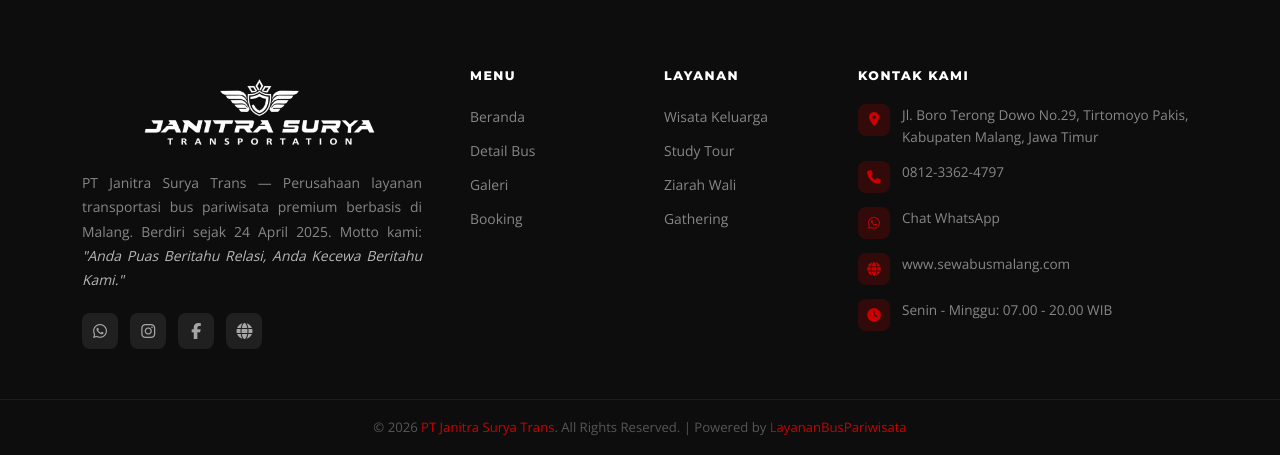
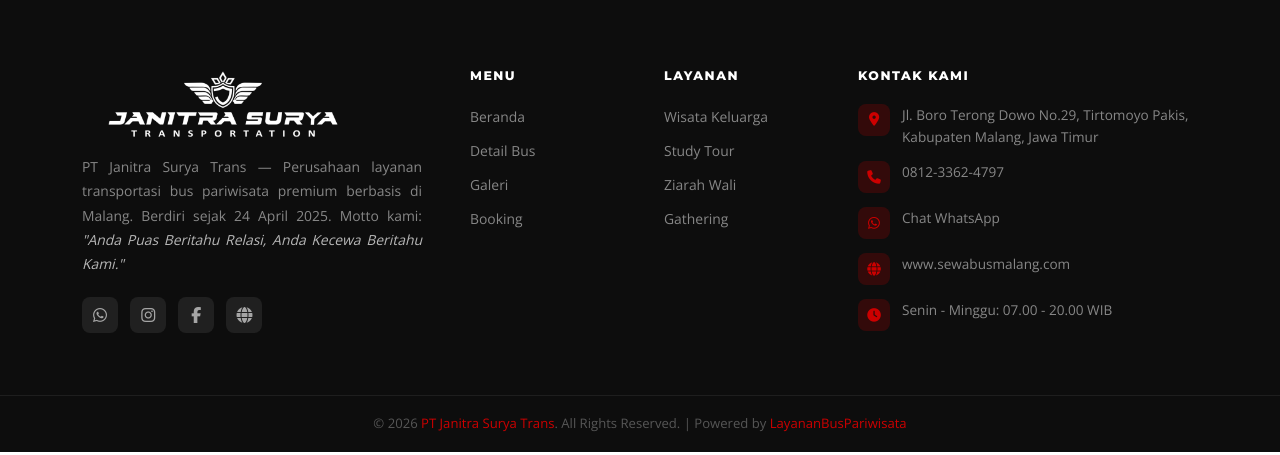
Before and after one commit to l200240164-galihwikuu/janitra_trans, a PHP site: page /index.php in a window 1280 px wide. Shown: the part 5522-5977 px from the top of the page. Run offline with PHP 8.4, Linux system fonts and the light colour scheme.

Commit message:
Simplify logo display in footer by removing unnecessary wrapper elements

```diff
--- a/includes/footer.php
+++ b/includes/footer.php
@@ -11,11 +11,7 @@ $wa_msg = urlencode('Halo PT Janitra Surya Trans, saya ingin menanyakan informas
 
             <!-- Brand -->
             <div class="col-lg-4 col-md-6">
-                <div style="display:flex;justify-content:center;align-items:center;margin-bottom:14px;">
-                    <div style=border-radius:10px;padding:8px 12px;display:flex;align-items:center;gap:8px;">
-                        <img src="assets/images/logo.png" class="nav-logo-footer">
-                    </div>
-                </div>
+                <img src="assets/images/logo.png" class="nav-logo-footer">
                 <p class="footer-desc">
                     PT Janitra Surya Trans — Perusahaan layanan transportasi bus pariwisata premium berbasis di Malang.
                     Berdiri sejak 24 April 2025. Motto kami: <em style="color:rgba(255,255,255,0.7);">"Anda Puas Beritahu Relasi, Anda Kecewa Beritahu Kami."</em>
```
